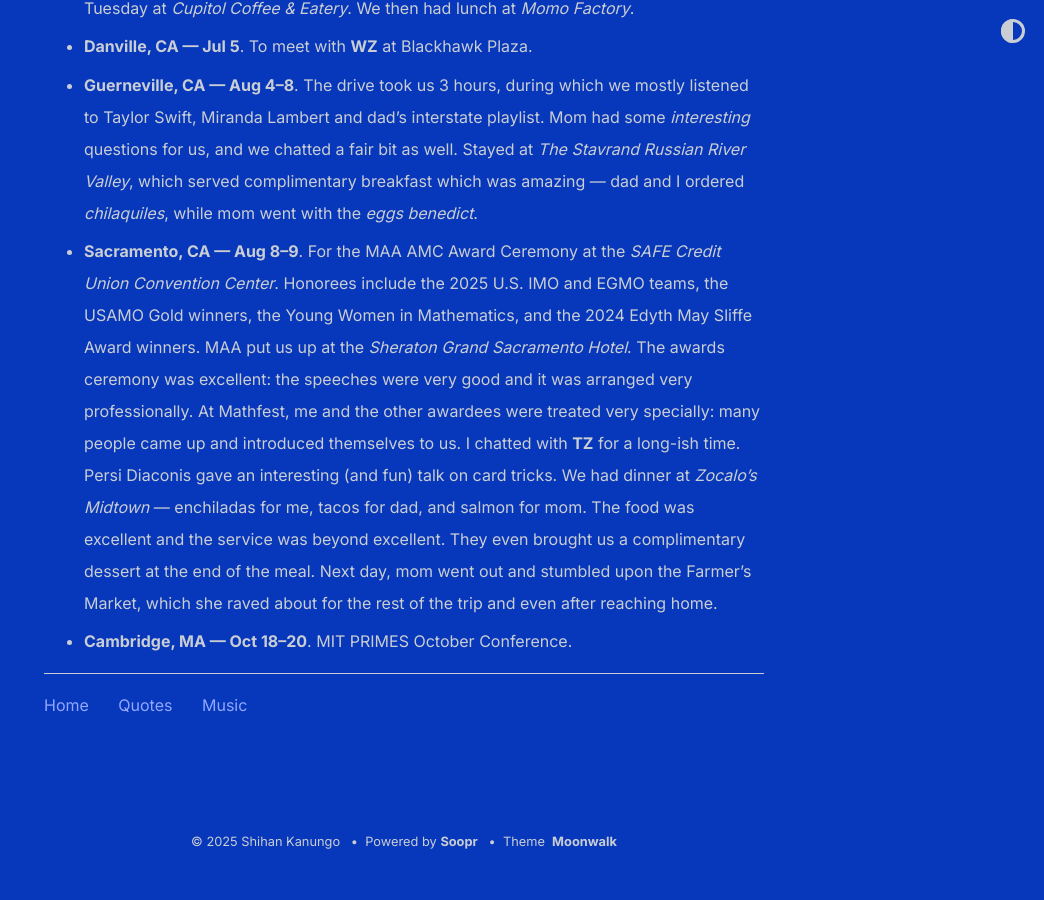
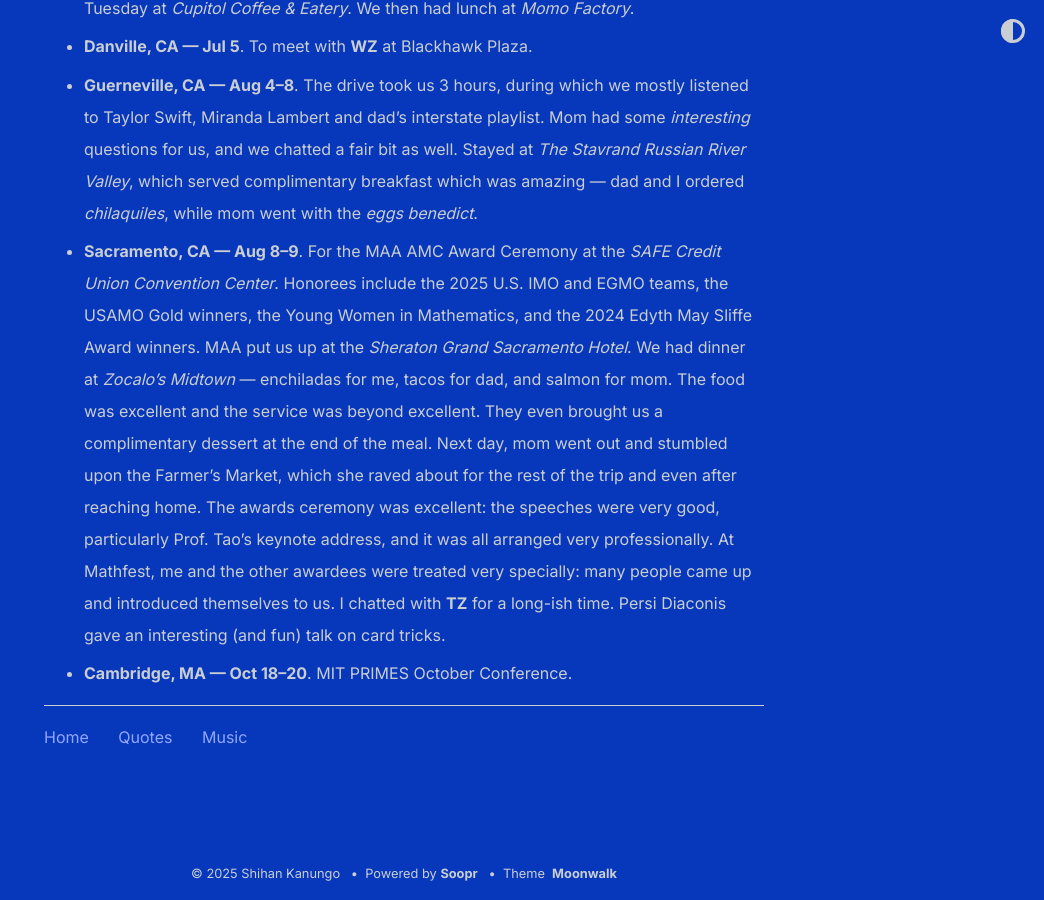
Before and after one commit to shihankanungo/shihankanungo.github.io, a Jekyll site: the page built from travel.md, in a window 1280 px wide and 900 px high, scrolled down 1721 px. Shown: the whole window, without its empty margins (236-1280 px from the left). Built offline with Jekyll 4.4.1, drawn with Linux system fonts in a browser that asks for light colours; before the commit the page ends 2589 px from its top, so only the background shows below that.

Commit message:
Update travel.md

```diff
--- a/travel.md
+++ b/travel.md
@@ -17,6 +17,5 @@
 - **Chicago, IL --- Jun 8--Jul 2**. MAA's Mathematical Olympiad Program (MOP) at the *Illinois Mathematics and Science Academy* (IMSA). Reached a few days early and stayed at *Chicago Marriott Southwest at Burr Ridge* -- fantastic hotel! Our room overlooks a beautiful view with a pond within a lush green rolling meadow. Pizzas at _Stix and Stones_ were incredible. On Monday I met with Isaac at Univ. of Chicago. We also had a fabulous dinner at *Kama Bistro* -- black pepper lamb and achari chicken. I met with Arun on Tuesday at *Cupitol Coffee & Eatery*. We then had lunch at *Momo Factory*.
 - **Danville, CA --- Jul 5**. To meet with **WZ** at Blackhawk Plaza.
 - **Guerneville, CA --- Aug 4--8**. The drive took us 3 hours, during which we mostly listened to Taylor Swift, Miranda Lambert and dad's interstate playlist. Mom had some *interesting* questions for us, and we chatted a fair bit as well. Stayed at *The Stavrand Russian River Valley*, which served complimentary breakfast which was amazing &mdash; dad and I ordered *chilaquiles*, while mom went with the *eggs benedict*.
-- **Sacramento, CA --- Aug 8--9**. For the MAA AMC Award Ceremony at the *SAFE Credit Union Convention Center*. Honorees include the 2025 U.S. IMO and EGMO teams, the USAMO Gold winners, the Young Women in Mathematics, and the 2024 Edyth May Sliffe Award winners. MAA put us up at the *Sheraton Grand Sacramento Hotel*. The awards ceremony was excellent: the speeches were very good and it was arranged very professionally. At Mathfest, me and the other awardees were treated very specially: many people came up and introduced themselves to us. I chatted with **TZ** for a long-ish time. Persi Diaconis gave an interesting (and fun) talk on card tricks.
-We had dinner at *Zocalo's Midtown* &mdash; enchiladas for me, tacos for dad, and salmon for mom. The food was excellent and the service was beyond excellent. They even brought us a complimentary dessert at the end of the meal. Next day, mom went out and stumbled upon the Farmer's Market, which she raved about for the rest of the trip and even after reaching home.
+- **Sacramento, CA --- Aug 8--9**. For the MAA AMC Award Ceremony at the *SAFE Credit Union Convention Center*. Honorees include the 2025 U.S. IMO and EGMO teams, the USAMO Gold winners, the Young Women in Mathematics, and the 2024 Edyth May Sliffe Award winners. MAA put us up at the *Sheraton Grand Sacramento Hotel*. We had dinner at *Zocalo's Midtown* &mdash; enchiladas for me, tacos for dad, and salmon for mom. The food was excellent and the service was beyond excellent. They even brought us a complimentary dessert at the end of the meal. Next day, mom went out and stumbled upon the Farmer's Market, which she raved about for the rest of the trip and even after reaching home. The awards ceremony was excellent: the speeches were very good, particularly Prof. Tao's keynote address, and it was all arranged very professionally. At Mathfest, me and the other awardees were treated very specially: many people came up and introduced themselves to us. I chatted with **TZ** for a long-ish time. Persi Diaconis gave an interesting (and fun) talk on card tricks.
 - **Cambridge, MA --- Oct 18--20**. MIT PRIMES October Conference.
```
